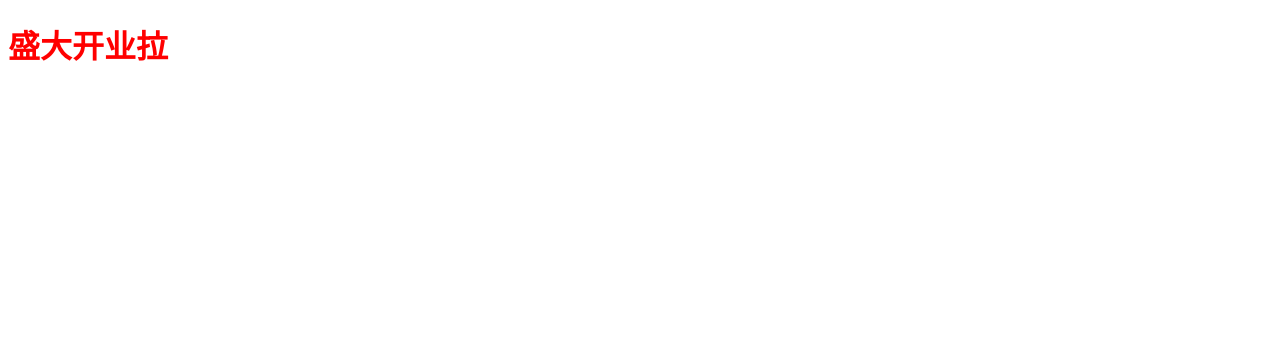
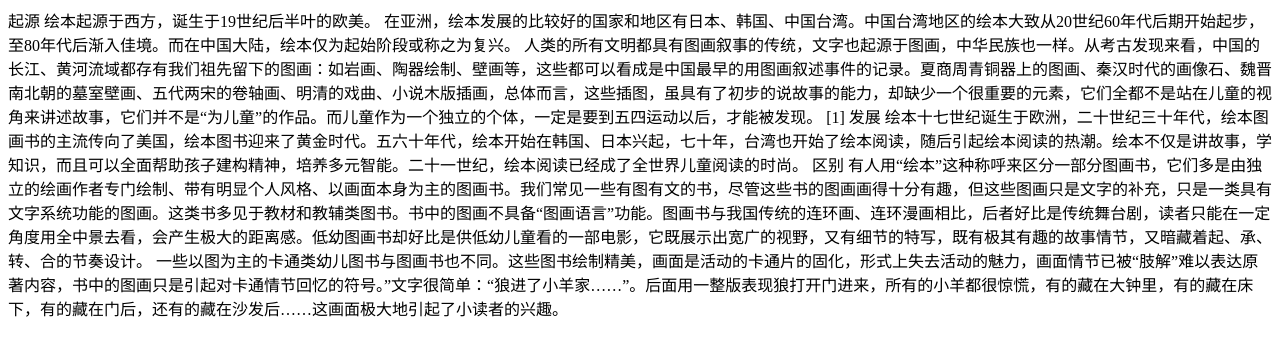
Before and after one commit to jesse-hulin/picture-_books.github.io, a plain HTML site: page index.html in a window 1280 px wide. Drawn offline with Linux system fonts and the light colour scheme.

Commit message:
Update index.html

```diff
--- a/index.html
+++ b/index.html
@@ -13,7 +13,14 @@
   </head>
   <body>
     <div id="app">
-      <h1>盛大开业拉</h1>
+      起源
+绘本起源于西方，诞生于19世纪后半叶的欧美。
+在亚洲，绘本发展的比较好的国家和地区有日本、韩国、中国台湾。中国台湾地区的绘本大致从20世纪60年代后期开始起步，至80年代后渐入佳境。而在中国大陆，绘本仅为起始阶段或称之为复兴。
+人类的所有文明都具有图画叙事的传统，文字也起源于图画，中华民族也一样。从考古发现来看，中国的长江、黄河流域都存有我们祖先留下的图画：如岩画、陶器绘制、壁画等，这些都可以看成是中国最早的用图画叙述事件的记录。夏商周青铜器上的图画、秦汉时代的画像石、魏晋南北朝的墓室壁画、五代两宋的卷轴画、明清的戏曲、小说木版插画，总体而言，这些插图，虽具有了初步的说故事的能力，却缺少一个很重要的元素，它们全都不是站在儿童的视角来讲述故事，它们并不是“为儿童”的作品。而儿童作为一个独立的个体，一定是要到五四运动以后，才能被发现。 [1]
+发展
+绘本十七世纪诞生于欧洲，二十世纪三十年代，绘本图画书的主流传向了美国，绘本图书迎来了黄金时代。五六十年代，绘本开始在韩国、日本兴起，七十年，台湾也开始了绘本阅读，随后引起绘本阅读的热潮。绘本不仅是讲故事，学知识，而且可以全面帮助孩子建构精神，培养多元智能。二十一世纪，绘本阅读已经成了全世界儿童阅读的时尚。
+区别
+有人用“绘本”这种称呼来区分一部分图画书，它们多是由独立的绘画作者专门绘制、带有明显个人风格、以画面本身为主的图画书。我们常见一些有图有文的书，尽管这些书的图画画得十分有趣，但这些图画只是文字的补充，只是一类具有文字系统功能的图画。这类书多见于教材和教辅类图书。书中的图画不具备“图画语言”功能。图画书与我国传统的连环画、连环漫画相比，后者好比是传统舞台剧，读者只能在一定角度用全中景去看，会产生极大的距离感。低幼图画书却好比是供低幼儿童看的一部电影，它既展示出宽广的视野，又有细节的特写，既有极其有趣的故事情节，又暗藏着起、承、转、合的节奏设计。 一些以图为主的卡通类幼儿图书与图画书也不同。这些图书绘制精美，画面是活动的卡通片的固化，形式上失去活动的魅力，画面情节已被“肢解”难以表达原著内容，书中的图画只是引起对卡通情节回忆的符号。”文字很简单：“狼进了小羊家……”。后面用一整版表现狼打开门进来，所有的小羊都很惊慌，有的藏在大钟里，有的藏在床下，有的藏在门后，还有的藏在沙发后……这画面极大地引起了小读者的兴趣。
     </div>
   </body>
 </html>
```
